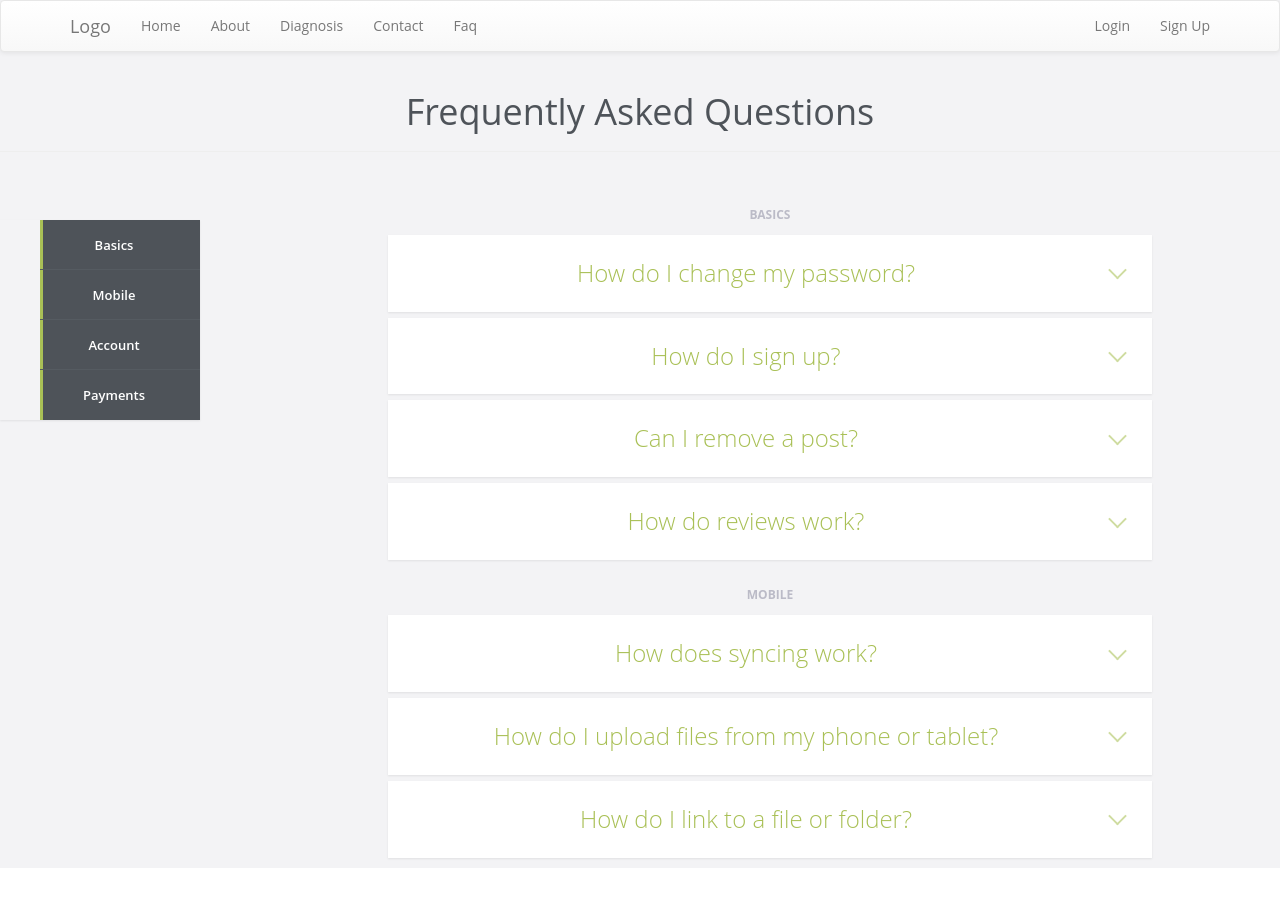
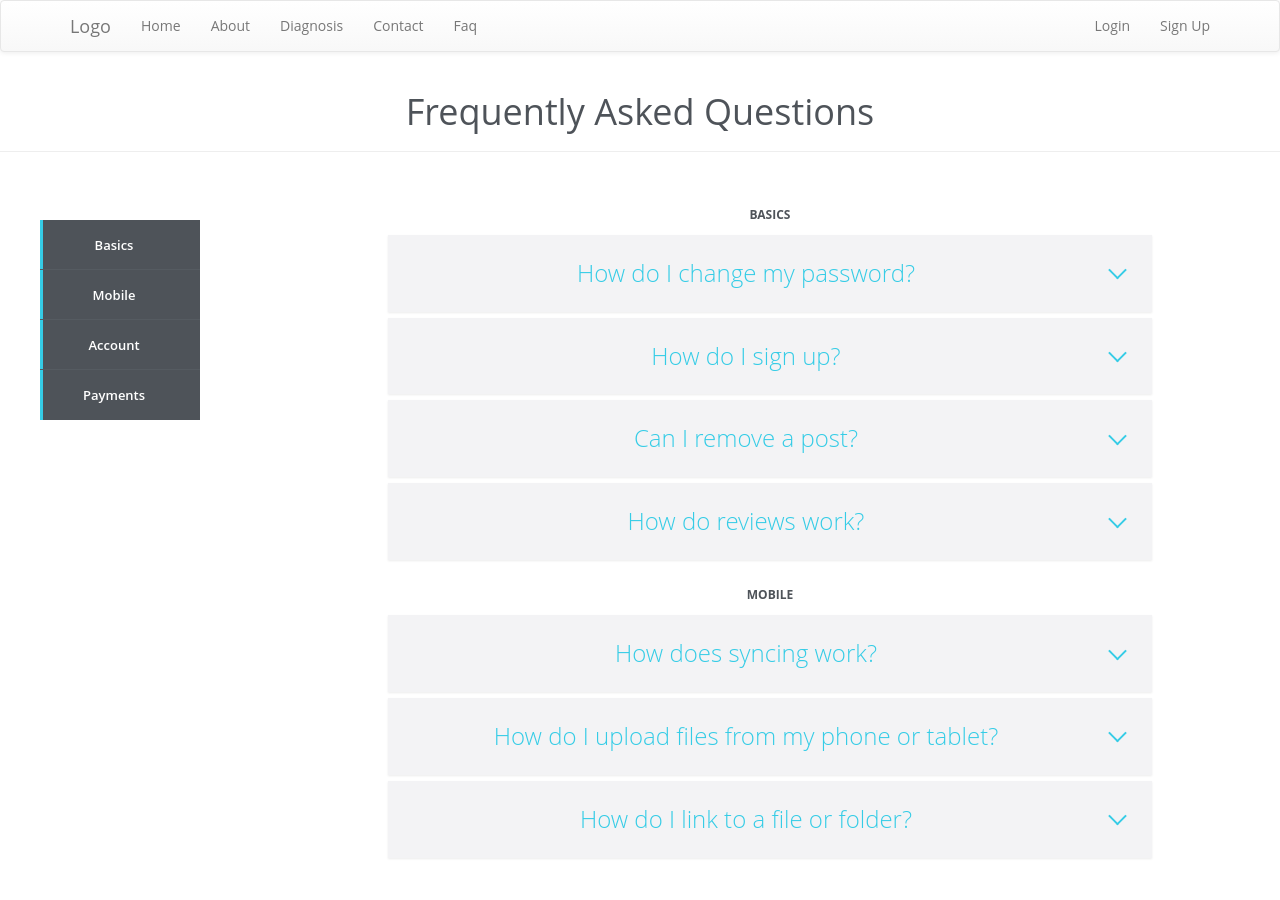
Before and after one commit to Cs-691/NewUI, a React (Create React App) app: page /faq in a window 1280 px wide. Shown: the top 900 px of the page. Built offline with nearby package versions, Linux system fonts and the light colour scheme.

Commit message:
fix style again

```diff
--- a/src/Containers/Pages/FaqPage/FaqPage.js
+++ b/src/Containers/Pages/FaqPage/FaqPage.js
@@ -53,7 +53,18 @@ class FaqPage extends Component {
   render() {
 
 
+	const customStyles = {
 
+
+			'font-size': '1.4rem',
+			'line-height': '1.6',
+			'color': '#6c7d8e',
+			'margin-top':'25px',
+			'text-align': 'justify',
+
+
+
+	};
     return (
 
       <div id="faqPage">
@@ -80,7 +91,7 @@ class FaqPage extends Component {
 			<li className={this.state.show1===true? 'content-visible' :''}>
 				<a name='show1' className="cd-faq-trigger" href="#0" onClick={this.showContent}>How do I change my password?</a>
 				{this.state.show1 && <div className="cd-faq-content::after">
-					<p> go here and do
+					<p  style={customStyles}> go here and do
                     </p></div>
                 }
 			</li>
@@ -88,14 +99,14 @@ class FaqPage extends Component {
 			<li className={this.state.show2===true? 'content-visible' :''}>
 				<a name='show2' className="cd-faq-trigger" href="#0" onClick={this.showContent}>How do I sign up?</a>
 				{this.state.show2 &&<div className="cd-faq-content::after">
-					<p> sign up here</p></div>
+					<p  style= {{ 'line-height': '1.6' }}> sign up here</p></div>
                 }
 			</li>
 
 			<li className={this.state.show3===true? 'content-visible' :''}>
 				<a name="show3"className="cd-faq-trigger" href="#0" onClick={this.showContent}>Can I remove a post?</a>
 				{this.state.show3  && <div className="cd-faq-content::after">
-					<p>Lorem ipsum dolor sit amet, consectetur adipisicing elit. Blanditiis provident officiis, reprehenderit numquam. Praesentium veritatis eos tenetur magni debitis inventore fugit, magnam, reiciendis, saepe obcaecati ex vero quaerat distinctio velit.</p>
+					<p  style={customStyles}>Lorem ipsum dolor sit amet, consectetur adipisicing elit. Blanditiis provident officiis, reprehenderit numquam. Praesentium veritatis eos tenetur magni debitis inventore fugit, magnam, reiciendis, saepe obcaecati ex vero quaerat distinctio velit.</p>
 				</div>
                 }
 			</li>
@@ -103,7 +114,7 @@ class FaqPage extends Component {
 			<li className={this.state.show4===true? 'content-visible' :''}>
 				<a name="show4"className="cd-faq-trigger" href="#0" onClick={this.showContent}>How do reviews work?</a>
 				{this.state.show4 &&<div className="cd-faq-content::after">
-					<p>Lorem ipsum dolor sit amet, consectetur adipisicing elit. Blanditiis provident officiis, reprehenderit numquam. Praesentium veritatis eos tenetur magni debitis inventore fugit, magnam, reiciendis, saepe obcaecati ex vero quaerat distinctio velit.</p>
+					<p style={customStyles}>Lorem ipsum dolor sit amet, consectetur adipisicing elit. Blanditiis provident officiis, reprehenderit numquam. Praesentium veritatis eos tenetur magni debitis inventore fugit, magnam, reiciendis, saepe obcaecati ex vero quaerat distinctio velit.</p>
 				</div>
                 }
 			</li>
@@ -114,7 +125,7 @@ class FaqPage extends Component {
 			<li className={this.state.show5===true? 'content-visible' :''}>
 				<a name="show5"className="cd-faq-trigger" href="#0" onClick={this.showContent}>How does syncing work?</a>
 				{this.state.show5 && <div className="cd-faq-content::after">
-					<p>Lorem ipsum dolor sit amet, consectetur adipisicing elit. Impedit quidem delectus rerum eligendi mollitia, repudiandae quae beatae. Et repellat quam atque corrupti iusto architecto impedit explicabo repudiandae qui similique aut iure ipsum quis inventore nulla error aliquid alias quia dolorem dolore, odio excepturi veniam odit veritatis. Quo iure magnam, et cum. Laudantium, eaque non? Tempore nihil corporis cumque dolor ipsum accusamus sapiente aliquid quis ea assumenda deserunt praesentium voluptatibus, accusantium a mollitia necessitatibus nostrum voluptatem numquam modi ab, sint rem.</p>
+					<p  style={customStyles}>Lorem ipsum dolor sit amet, consectetur adipisicing elit. Impedit quidem delectus rerum eligendi mollitia, repudiandae quae beatae. Et repellat quam atque corrupti iusto architecto impedit explicabo repudiandae qui similique aut iure ipsum quis inventore nulla error aliquid alias quia dolorem dolore, odio excepturi veniam odit veritatis. Quo iure magnam, et cum. Laudantium, eaque non? Tempore nihil corporis cumque dolor ipsum accusamus sapiente aliquid quis ea assumenda deserunt praesentium voluptatibus, accusantium a mollitia necessitatibus nostrum voluptatem numquam modi ab, sint rem.</p>
 				</div>
                 }
 			</li>
@@ -122,7 +133,7 @@ class FaqPage extends Component {
 			<li className={this.state.show6===true? 'content-visible' :''}>
 				<a name="show6"className="cd-faq-trigger" href="#0" onClick={this.showContent}>How do I upload files from my phone or tablet?</a>
 				{this.state.show6 &&<div className="cd-faq-content::after">
-					<p>Lorem ipsum dolor sit amet, consectetur adipisicing elit. Nisi tempore, placeat quisquam rerum! Eligendi fugit dolorum tenetur modi fuga nisi rerum, autem officiis quaerat quos. Magni quia, quo quibusdam odio. Error magni aperiam amet architecto adipisci aspernatur! Officia, quaerat magni architecto nostrum magnam fuga nihil, ipsum laboriosam similique voluptatibus facilis nobis? Eius non asperiores, nesciunt suscipit veniam blanditiis veritatis provident possimus iusto voluptas, eveniet architecto quidem quos molestias, aperiam eum reprehenderit dolores ad deserunt eos amet. Vero molestiae commodi unde dolor dicta maxime alias, velit, nesciunt cum dolorem, ipsam soluta sint suscipit maiores mollitia assumenda ducimus aperiam neque enim! Quas culpa dolorum ipsam? Ipsum voluptatibus numquam natus? Eligendi explicabo eos, perferendis voluptatibus hic sed ipsam rerum maiores officia! Beatae, molestias!</p>
+					<p  style={customStyles}>Lorem ipsum dolor sit amet, consectetur adipisicing elit. Nisi tempore, placeat quisquam rerum! Eligendi fugit dolorum tenetur modi fuga nisi rerum, autem officiis quaerat quos. Magni quia, quo quibusdam odio. Error magni aperiam amet architecto adipisci aspernatur! Officia, quaerat magni architecto nostrum magnam fuga nihil, ipsum laboriosam similique voluptatibus facilis nobis? Eius non asperiores, nesciunt suscipit veniam blanditiis veritatis provident possimus iusto voluptas, eveniet architecto quidem quos molestias, aperiam eum reprehenderit dolores ad deserunt eos amet. Vero molestiae commodi unde dolor dicta maxime alias, velit, nesciunt cum dolorem, ipsam soluta sint suscipit maiores mollitia assumenda ducimus aperiam neque enim! Quas culpa dolorum ipsam? Ipsum voluptatibus numquam natus? Eligendi explicabo eos, perferendis voluptatibus hic sed ipsam rerum maiores officia! Beatae, molestias!</p>
 				</div>
                 }
 			</li>
@@ -130,7 +141,7 @@ class FaqPage extends Component {
 			<li className={this.state.show7===true? 'content-visible' :''}>
 				<a name="show7"className="cd-faq-trigger" href="#0" onClick={this.showContent}>How do I link to a file or folder?</a>
 				{this.state.show7 && <div className="cd-faq-content::after">
-					<p>Lorem ipsum dolor sit amet, consectetur adipisicing elit. Blanditiis provident officiis, reprehenderit numquam. Praesentium veritatis eos tenetur magni debitis inventore fugit, magnam, reiciendis, saepe obcaecati ex vero quaerat distinctio velit.</p>
+					<p  style={customStyles}>Lorem ipsum dolor sit amet, consectetur adipisicing elit. Blanditiis provident officiis, reprehenderit numquam. Praesentium veritatis eos tenetur magni debitis inventore fugit, magnam, reiciendis, saepe obcaecati ex vero quaerat distinctio velit.</p>
 				</div>
                 }
 			</li>
--- a/src/Containers/Pages/FaqPage/css/style.css
+++ b/src/Containers/Pages/FaqPage/css/style.css
@@ -20,7 +20,7 @@ Primary style
   font-size: 100%;
   font-family: "Open Sans", sans-serif;
   color: #4e5359;
-  background-color: #f3f3f5;
+
 }
 #faqPage::after {
   /* overlay layer visible on small devices when the right panel slides in */
@@ -50,7 +50,7 @@ Primary style
 }
 
 a {
-  color: #a9c056;
+  color:  rgb(53, 204, 230);
   text-decoration: none;
 }
 
@@ -64,7 +64,7 @@ header {
   height: 180px;
   line-height: 180px;
   text-align: center;
-  background-color: #a9c056;
+  background-color:  rgb(53, 204, 230);
 }
 header h1 {
   color: #ffffff;
@@ -88,7 +88,7 @@ header h1 {
   width: 90%;
   max-width: 1024px;
   margin: 2em auto;
-  box-shadow: 0 1px 5px rgba(0, 0, 0, 0.1);
+
 }
 .cd-faq:after {
   content: "";
@@ -142,8 +142,7 @@ header h1 {
   .cd-faq-categories {
     width: 20%;
     float: left;
-    box-shadow: 0 1px 2px rgba(0, 0, 0, 0.08);
-  }
+    }
   .cd-faq-categories a {
     font-size: 13px;
     font-weight: 600;
@@ -180,7 +179,7 @@ header h1 {
     left: 0;
     height: 100%;
     width: 3px;
-    background-color: #a9c056;
+    background-color:  rgb(53, 204, 230);
     opacity: 0;
     -webkit-transition: opacity 0.2s;
     -moz-transition: opacity 0.2s;
@@ -289,7 +288,7 @@ header h1 {
   text-transform: uppercase;
   font-size: 12px;
   font-weight: 700;
-  color: #bbbbc7;
+
 }
 .no-js .cd-faq-group {
   display: block;
@@ -307,9 +306,7 @@ header h1 {
     -moz-transition: box-shadow 0.2s;
     transition: box-shadow 0.2s;
   }
-  .no-touch .cd-faq-group > li:hover {
-    box-shadow: 0 1px 10px rgba(108, 125, 142, 0.3);
-  }
+
   .cd-faq-group .cd-faq-title {
     margin: 2em 0 1em;
   }
@@ -323,6 +320,7 @@ header h1 {
   display: block;
   margin: 1.6em 0 .4em;
   line-height: 1.2;
+  background-color: #f3f3f5;
 }
 @media only screen and (min-width: 768px) {
   .cd-faq-trigger {
@@ -330,6 +328,7 @@ header h1 {
     font-weight: 300;
     margin: 0;
     padding: 24px 72px 24px 24px;
+    background-color: #f3f3f5;
   }
   .cd-faq-trigger::before, .cd-faq-trigger::after {
     /* arrow icon on the right */
@@ -338,7 +337,7 @@ header h1 {
     top: 50%;
     height: 2px;
     width: 13px;
-    background: #cfdca0;
+    background:  rgb(53, 204, 230);
     -webkit-backface-visibility: hidden;
     backface-visibility: hidden;
     -webkit-transition-property: -webkit-transform;
```
